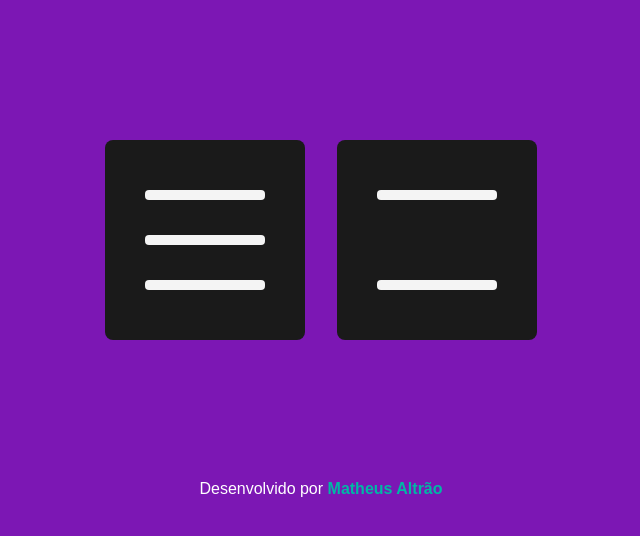
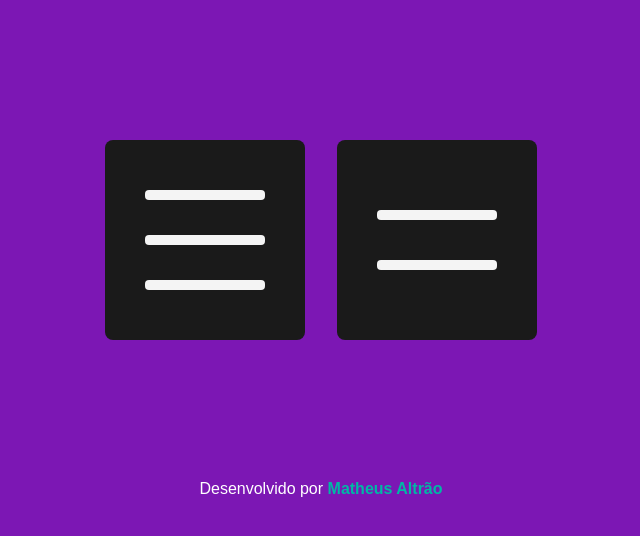
Before and after one commit to MatheusAltrao/AnimatedButtonMenu, a plain HTML site: page index.html in a window 1280 px wide. Shown: the whole page, without its empty margins (319-959 px from the left). Drawn offline with Linux system fonts and the light colour scheme.

Commit message:
fixed bugs

```diff
--- a/style.css
+++ b/style.css
@@ -81,11 +81,11 @@ position: relative;
 
 
 .menu .line-4{
-  transform: translate(-50%,-50px);
+  transform: translate(-50%,-30px);
 }
 
 .menu .line-5{
-  transform: translate(-50%,40px);
+  transform: translate(-50%,20px);
 }
 
 .openmenu .line-4{
```
